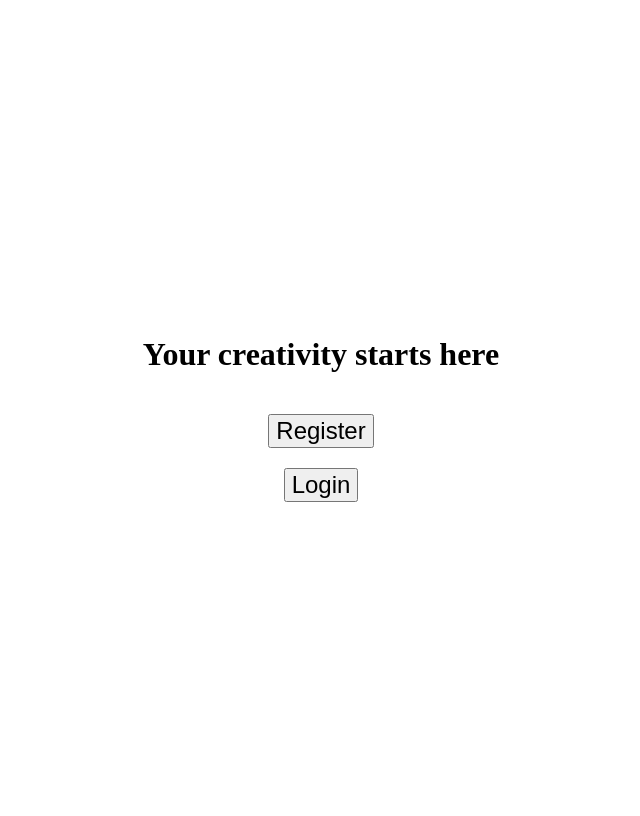
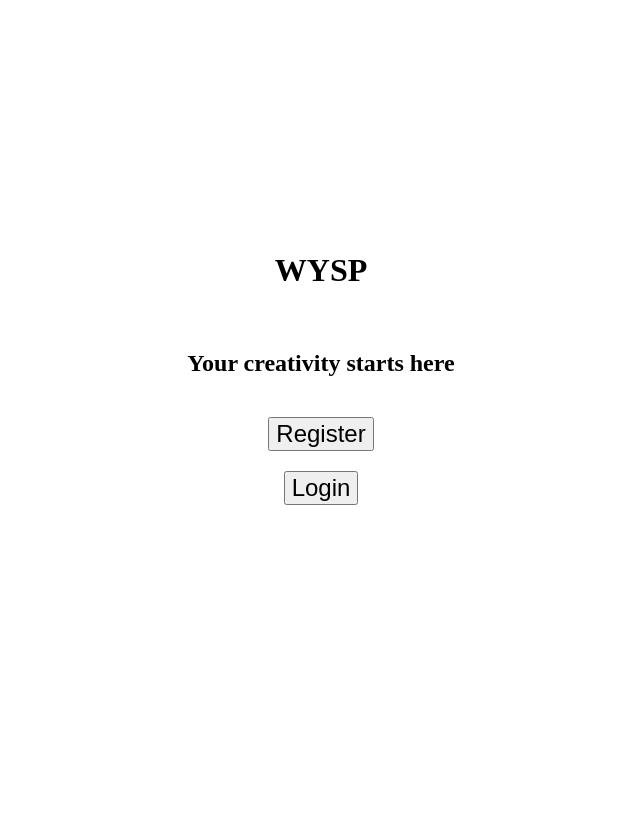
Before and after one commit to MuratovB/wysp, a FastAPI app: page / in a window 1280 px wide. Shown: the whole page, without its empty margins (327-967 px from the left). After the commit the page ends 505 px from the top, so only its background shows below. Run offline with FastAPI, Linux system fonts and the light colour scheme.

Commit message:
Added project's name on homepage

```diff
--- a/templates/homepage.html
+++ b/templates/homepage.html
@@ -12,7 +12,7 @@
             flex-flow: column;
             gap: 20px;
             width: 100vw;
-            height: 100vh;
+            height: 90vh;
         }
 
         .btn {
@@ -22,7 +22,8 @@
 </head>
 <body>
     <div class="container">
-        <h1 style="user-select: none;">Your creativity starts here</h1>
+        <h1>WYSP</h2>
+        <h2 style="user-select: none;">Your creativity starts here</h2>
         <a href="/register"><button class="btn">Register</button></a>
         <a href="/login"><button class="btn">Login</button></a>
     </div>
```
